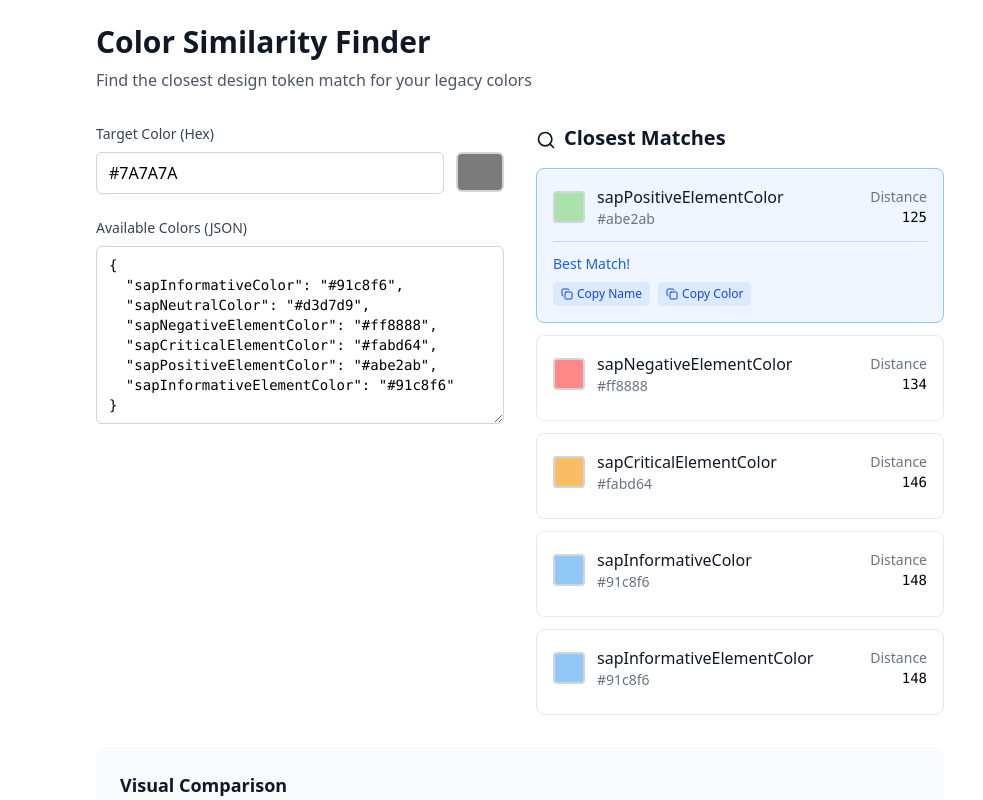
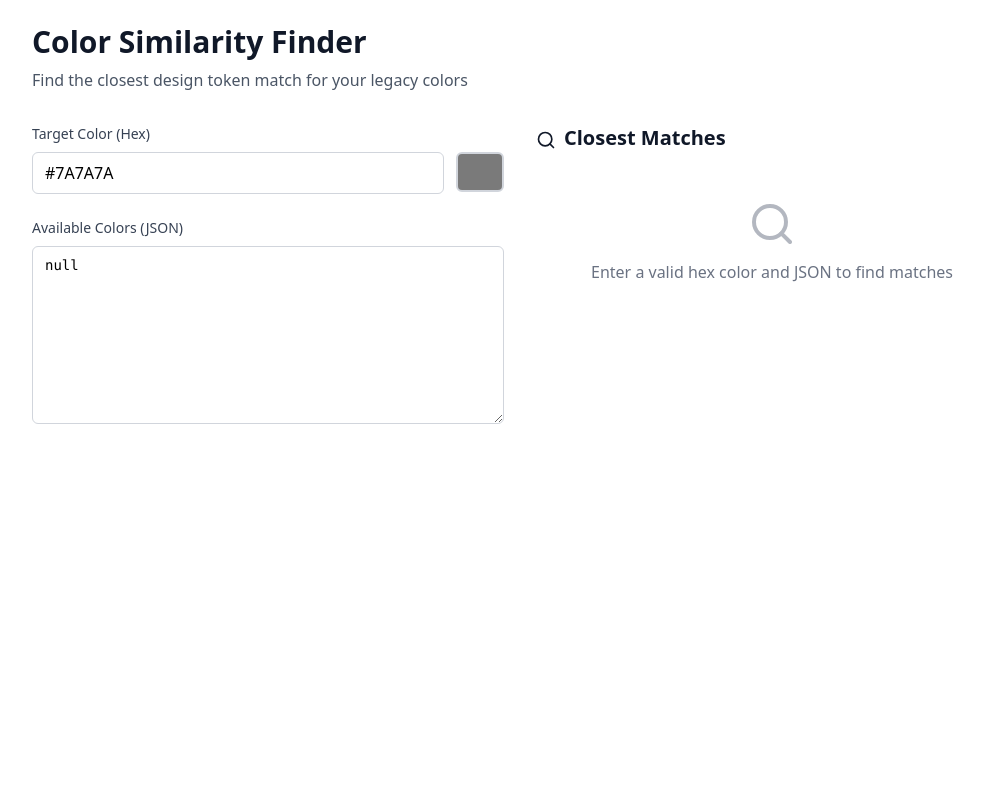
Before and after one commit to sitek94/color-matcher, a React (Vite) app: page / in a window 1280 px wide. Shown: the top 800 px of the page, without its empty margins (120-1103 px from the left). Built offline with nearby package versions, Linux system fonts and the light colour scheme.

Commit message:
simplify logic

```diff
--- a/src/App.tsx
+++ b/src/App.tsx
@@ -1,26 +1,16 @@
-import {useState, useMemo} from 'react'
+import {useState} from 'react'
 import {Search, Copy, Check} from 'lucide-react'
 import {findClosestMatches, isValidHex, parseAvailableColors} from './utils'
+import {useLocalStorage} from 'usehooks-ts'
 
 export function App() {
   const [targetColor, setTargetColor] = useState('#7A7A7A')
-  const [availableColors, setAvailableColors] = useState(`{
-  "sapInformativeColor": "#91c8f6",
-  "sapNeutralColor": "#d3d7d9",
-  "sapNegativeElementColor": "#ff8888",
-  "sapCriticalElementColor": "#fabd64",
-  "sapPositiveElementColor": "#abe2ab",
-  "sapInformativeElementColor": "#91c8f6"
-}`)
+  const [availableColorsInput, setAvailableColors] = useLocalStorage(
+    'availableColors',
+    '',
+  )
   const [copied, setCopied] = useState('')
 
-
-  const closestMatches = useMemo(() => {
-    return findClosestMatches(targetColor, availableColors)
-  }, [targetColor, availableColors])
-
-
-  // Copy to clipboard
   const copyToClipboard = (text: string, type: string) => {
     navigator.clipboard.writeText(text)
     setCopied(type)
@@ -28,10 +18,13 @@ export function App() {
   }
 
   const isValidTarget = isValidHex(targetColor)
-  const hasValidJson = parseAvailableColors(availableColors) !== null
+  const availableColors = parseAvailableColors(availableColorsInput)
+  const hasValidJson = availableColors !== null
+  const closestMatches = findClosestMatches(targetColor, availableColorsInput)
+  const formattedAvailableColors = JSON.stringify(availableColors, null, 2)
 
   return (
-    <div className="max-w-4xl mx-auto p-6 bg-white">
+    <div className="max-w-5xl mx-auto p-6 bg-white">
       <div className="mb-8">
         <h1 className="text-3xl font-bold text-gray-900 mb-2">
           Color Similarity Finder
@@ -43,7 +36,7 @@ export function App() {
 
       <div className="grid grid-cols-1 lg:grid-cols-2 gap-8">
         {/* Input Section */}
-        <div className="space-y-6">
+        <div className="flex flex-col gap-6">
           <div>
             <label className="block text-sm font-medium text-gray-700 mb-2">
               Target Color (Hex)
@@ -74,18 +67,18 @@ export function App() {
             </div>
           </div>
 
-          <div>
-            <label className="block text-sm font-medium text-gray-700 mb-2">
+          <div className="flex flex-col gap-2 grow">
+            <label className="block text-sm font-medium text-gray-700">
               Available Colors (JSON)
             </label>
             <textarea
-              value={availableColors}
+              value={formattedAvailableColors}
               onChange={e => setAvailableColors(e.target.value)}
               rows={8}
-              className="w-full px-3 py-2 border border-gray-300 rounded-md focus:outline-none focus:ring-2 focus:ring-blue-500 font-mono text-sm"
+              className="w-full px-3 py-2 border border-gray-300 rounded-md focus:outline-none focus:ring-2 focus:ring-blue-500 font-mono text-sm grow"
               placeholder='{"colorName": "#hexvalue"}'
             />
-            {!hasValidJson && availableColors.trim() && (
+            {!hasValidJson && availableColorsInput.trim() && (
               <p className="text-red-500 text-xs mt-1">Invalid JSON format</p>
             )}
           </div>
@@ -197,9 +190,7 @@ export function App() {
                 style={{backgroundColor: closestMatches[0].color}}
               />
               <div className="text-sm text-gray-600">Best Match</div>
-              <div className="font-mono text-xs">
-                {closestMatches[0].color}
-              </div>
+              <div className="font-mono text-xs">{closestMatches[0].color}</div>
             </div>
           </div>
         </div>
```
